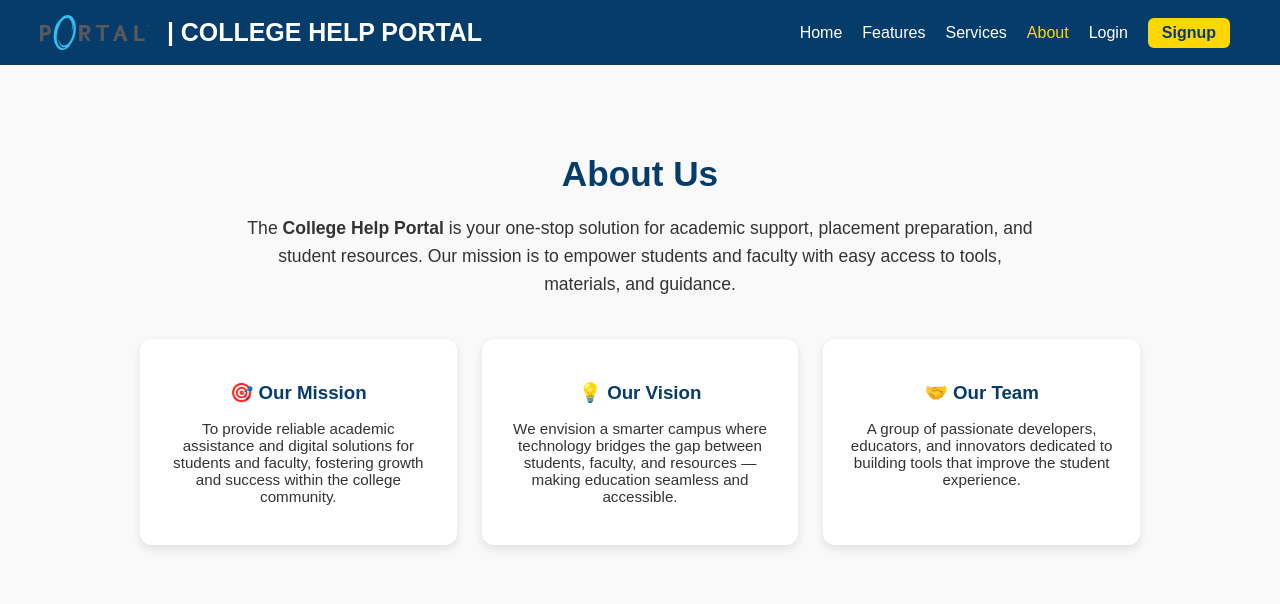
After one commit to Ama-an-nu/College_Help_Portal_Project, a Django app: page /about/ in a window 1280 px wide. The commit adds this page. Shown: the top 604 px of the page. Run offline with Django 4.2, Linux system fonts and the light colour scheme.

Commit message:
UI of features, services, aboutus

```diff
--- a/django_college_portal/core/urls.py
+++ b/django_college_portal/core/urls.py
@@ -8,4 +8,8 @@ urlpatterns = [
     path('login_page/', views.login_page, name='login_page'),
     path("logout/", views.logout_page, name="logout"),
     path('signup_page/', views.signup_page, name='signup_page'),
+    path("about/", views.about_page, name="about_page"),
+    path("services/", views.services_page, name="services_page"),
+    path("features/", views.features_page, name="features_page"),
+
 ]
--- a/django_college_portal/core/views.py
+++ b/django_college_portal/core/views.py
@@ -57,3 +57,15 @@ def signup_page(request):
         return redirect("login_page")
 
     return render(request, "core/signup.html")
+
+
+def about_page(request):
+    return render(request, "core/about.html")
+
+
+def services_page(request):
+    return render(request, "core/services.html")
+
+
+def features_page(request):
+    return render(request, "core/features.html")
--- /dev/null
+++ b/django_college_portal/static/css/about.css
@@ -0,0 +1,169 @@
+body {
+  margin: 0;
+  font-family: Arial, sans-serif;
+  background: #f9f9f9;
+  color: #053c69;
+}
+
+header {
+  position: sticky;
+  top: 0;
+  background-color: #053c69;
+  display: flex;
+  justify-content: space-between;
+  align-items: center;
+  padding: 15px 40px;
+  z-index: 1000;
+}
+
+.logo a {
+  display: flex;
+  align-items: center;
+  font-weight: bold;
+  text-decoration: none;
+  font-size: 1.2em;
+  color: white;
+}
+
+.logo img {
+  height: 30px;
+  margin-right: 10px;
+}
+
+nav a {
+  color: white;
+  text-decoration: none;
+  margin-left: 20px;
+  font-weight: 500;
+  transition: color 0.3s;
+}
+
+nav a:hover,
+nav a.active {
+  color: #FFD700;
+}
+
+.signup-btn {
+  background: #FFD700;
+  color: #053c69;
+  padding: 6px 14px;
+  border-radius: 6px;
+  font-weight: bold;
+}
+
+.signup-btn:hover {
+  background: white;
+  color: #053c69;
+}
+
+.about {
+  text-align: center;
+  padding: 60px 20px;
+}
+
+.about h2 {
+  font-size: 2.2em;
+  margin-bottom: 20px;
+  color: #053c69;
+}
+
+.about .intro {
+  max-width: 800px;
+  margin: 0 auto 40px;
+  font-size: 1.1em;
+  line-height: 1.6;
+  color: #333;
+}
+
+.about-grid {
+  display: grid;
+  grid-template-columns: repeat(auto-fit, minmax(250px, 1fr));
+  gap: 25px;
+  max-width: 1000px;
+  margin: 0 auto;
+}
+
+.about-card {
+  background: white;
+  padding: 25px;
+  border-radius: 12px;
+  box-shadow: 0 4px 10px rgba(0,0,0,0.1);
+  transition: transform 0.3s, box-shadow 0.3s;
+}
+
+.about-card:hover {
+  transform: translateY(-5px);
+  box-shadow: 0 8px 16px rgba(0,0,0,0.15);
+}
+
+.about-card h3 {
+  color: #053c69;
+  margin-bottom: 10px;
+}
+
+.about-card p {
+  color: #333;
+  font-size: 0.95em;
+}
+
+
+.logo {
+  display: flex;
+  align-items: center;
+  font-size: 1.3em;
+  font-weight: bold;
+  margin: 0;
+  transition: all 0.4s ease;
+}
+
+
+.logo a {
+  text-decoration: none;
+  color: white;
+  display: flex;
+  align-items: center;
+  gap: 8px;
+  transition: all 0.3s ease;
+}
+
+
+.logo img {
+  height: 35px;
+}
+
+
+.logo a:hover {
+  color: #FFD700;
+  text-shadow:
+    0 0 5px #FFD700,
+    0 0 10px #FFD700,
+    0 0 20px #FFD700;
+  transform: scale(1.08);
+}
+
+
+.nav-container {
+  display: flex;
+  align-items: center;
+  gap: 20px;
+}
+
+
+nav {
+  display: flex;
+  align-items: center;
+}
+nav a {
+  margin: 0 10px;
+  text-decoration: none;
+  color: white;
+  font-weight: 500;
+  transition: all 0.4s ease;
+}
+
+nav a:hover {
+  color: #FFD700;
+  text-shadow: 0 0 3px #FFD700, 0 0 6px #FFD700;
+  transform: scale(1.05);
+  transition: all 0.25s ease;
+}
--- /dev/null
+++ b/django_college_portal/templates/core/about.html
@@ -0,0 +1,61 @@
+{% load static %}
+<!DOCTYPE html>
+<html lang="en">
+<head>
+  <meta charset="UTF-8">
+  <meta name="viewport" content="width=device-width, initial-scale=1.0">
+  <title>About Us - College Help Portal</title>
+  <link rel="stylesheet" href="{% static 'css/about.css' %}">
+</head>
+<body>
+
+<header>
+  <div class="logo">
+    <a href="{% url 'base' %}">
+      <img src="{% static 'images/Portal_Logo.svg' %}" alt="Logo" />
+      | COLLEGE HELP PORTAL
+    </a>
+  </div>
+  <nav>
+    <a href="{% url 'base' %}">Home</a>
+    <a href="{% url 'features_page' %}">Features</a>
+    <a href="{% url 'services_page' %}">Services</a>
+    <a href="{% url 'about_page' %}" class="active">About</a>
+    <a href="{% url 'login_page' %}">Login</a>
+    <a href="{% url 'signup_page' %}" class="signup-btn">Signup</a>
+  </nav>
+</header>
+
+<main>
+  <section class="about">
+    <h2>About Us</h2>
+    <p class="intro">
+      The <strong>College Help Portal</strong> is your one-stop solution for academic support,
+      placement preparation, and student resources. Our mission is to empower students and
+      faculty with easy access to tools, materials, and guidance.
+    </p>
+
+    <div class="about-grid">
+      <div class="about-card">
+        <h3>🎯 Our Mission</h3>
+        <p>To provide reliable academic assistance and digital solutions for students and faculty,
+           fostering growth and success within the college community.</p>
+      </div>
+
+      <div class="about-card">
+        <h3>💡 Our Vision</h3>
+        <p>We envision a smarter campus where technology bridges the gap between students, faculty,
+           and resources — making education seamless and accessible.</p>
+      </div>
+
+      <div class="about-card">
+        <h3>🤝 Our Team</h3>
+        <p>A group of passionate developers, educators, and innovators dedicated to building
+           tools that improve the student experience.</p>
+      </div>
+    </div>
+  </section>
+</main>
+
+</body>
+</html>
--- a/django_college_portal/templates/core/base.html
+++ b/django_college_portal/templates/core/base.html
@@ -68,10 +68,10 @@
   <div class="nav-container">
     <nav>
       <a href="#">Home</a>
-      <a href="#">Features</a>
+      <a href="{% url 'features_page' %}">Features</a>
       <a href="#">Chatbot</a>
-      <a href="#">Services</a>
-      <a href="#">About</a>
+      <a href="{% url 'services_page' %}">Services</a>
+      <a href="{% url 'about_page' %}">About</a>
       <a href="{% url 'login_page' %}">Login</a>
     </nav>
     <a class="signup-btn" href="{% url 'signup_page' %}">Signup</a>
```
Also changed, not shown: django_college_portal/static/css/features.css (added, +170 -0 lines), django_college_portal/static/css/services.css (added, +161 -0 lines), django_college_portal/templates/core/features.html (added, +62 -0 lines), django_college_portal/templates/core/services.html (added, +54 -0 lines), django_college_portal/db.sqlite3.
